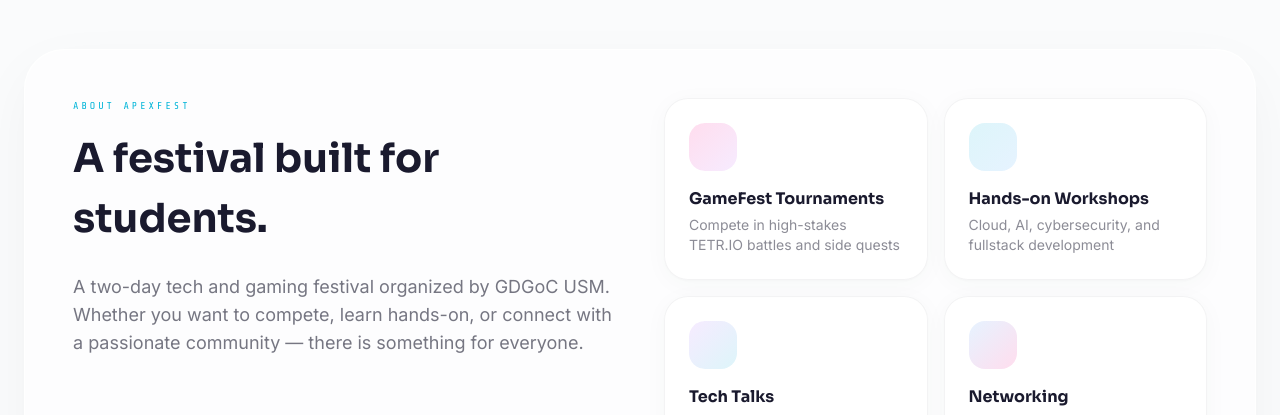
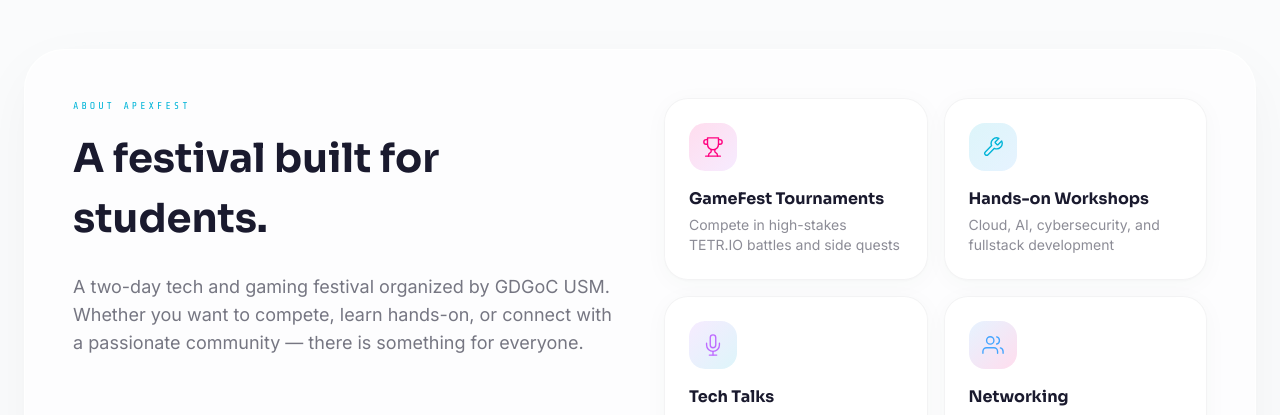
Before and after one commit to Csyeoh/apexfest, a React (Vite) app: page / in a window 1280 px wide. Shown: the part 1420-1835 px from the top of the page. Built offline with nearby package versions, Linux system fonts and the light colour scheme; no server answers.

Commit message:
added icons

```diff
--- a/src/pages/Home.tsx
+++ b/src/pages/Home.tsx
@@ -16,7 +16,7 @@ import slide4 from '../assets/slideshow/img_1914.webp'
 import logoImg from '../assets/home/logo.png'
 import bg1Img from '../assets/home/bg1.png'
 import bg2Img from '../assets/home/bg2.png'
-import shadow1Img from '../assets/home/shadow1.png'
+import _shadow1Img from '../assets/home/shadow1.png'
 import shadow2Img from '../assets/home/shadow2.png'
 import geminiImg from '../assets/home/gemini.png'
 import flutterImg from '../assets/home/flutter.png'
@@ -77,7 +77,7 @@ function HeroIllustration() {
 
       {/* shadow1 — Android, lower-left area */}
       {/* <img
-        src={shadow1Img}
+        src={_shadow1Img}
         alt=""
         className="absolute select-none floating"
         style={{ left: '8%', bottom: '8%', width: '500px', zIndex: 5 }}
@@ -479,24 +479,55 @@ const aboutCards = [
     desc: 'Compete in high-stakes TETR.IO battles and side quests',
     gradient: 'linear-gradient(135deg, #ff007f22, #be6bff22)',
     accent: '#ff007f',
+    icon: (
+      <svg viewBox="0 0 24 24" fill="none" stroke="currentColor" strokeWidth="1.5" strokeLinecap="round" strokeLinejoin="round" style={{ width: 22, height: 22 }}>
+        <path d="M6 9H4.5a2.5 2.5 0 010-5H6" />
+        <path d="M18 9h1.5a2.5 2.5 0 000-5H18" />
+        <path d="M4 22h16" />
+        <path d="M10 14.66V17c0 .55-.47.98-.97 1.21C7.85 18.75 7 20 7 22" />
+        <path d="M14 14.66V17c0 .55.47.98.97 1.21C16.15 18.75 17 20 17 22" />
+        <path d="M18 2H6v7a6 6 0 1012 0V2z" />
+      </svg>
+    ),
   },
   {
     title: 'Hands-on Workshops',
     desc: 'Cloud, AI, cybersecurity, and fullstack development',
     gradient: 'linear-gradient(135deg, #00b4d822, #44a5ff22)',
     accent: '#00b4d8',
+    icon: (
+      <svg viewBox="0 0 24 24" fill="none" stroke="currentColor" strokeWidth="1.5" strokeLinecap="round" strokeLinejoin="round" style={{ width: 22, height: 22 }}>
+        <path d="M14.7 6.3a1 1 0 000 1.4l1.6 1.6a1 1 0 001.4 0l3.77-3.77a6 6 0 01-7.94 7.94l-6.91 6.91a2.12 2.12 0 01-3-3l6.91-6.91a6 6 0 017.94-7.94l-3.76 3.76z" />
+      </svg>
+    ),
   },
   {
     title: 'Tech Talks',
     desc: 'Industry speakers sharing real-world insights',
     gradient: 'linear-gradient(135deg, #be6bff22, #00b4d822)',
     accent: '#be6bff',
+    icon: (
+      <svg viewBox="0 0 24 24" fill="none" stroke="currentColor" strokeWidth="1.5" strokeLinecap="round" strokeLinejoin="round" style={{ width: 22, height: 22 }}>
+        <path d="M12 1a3 3 0 00-3 3v8a3 3 0 006 0V4a3 3 0 00-3-3z" />
+        <path d="M19 10v2a7 7 0 01-14 0v-2" />
+        <line x1="12" y1="19" x2="12" y2="23" />
+        <line x1="8" y1="23" x2="16" y2="23" />
+      </svg>
+    ),
   },
   {
     title: 'Networking',
     desc: 'Connect with peers, mentors, and industry leaders',
     gradient: 'linear-gradient(135deg, #44a5ff22, #ff007f22)',
     accent: '#44a5ff',
+    icon: (
+      <svg viewBox="0 0 24 24" fill="none" stroke="currentColor" strokeWidth="1.5" strokeLinecap="round" strokeLinejoin="round" style={{ width: 22, height: 22 }}>
+        <path d="M17 21v-2a4 4 0 00-4-4H5a4 4 0 00-4 4v2" />
+        <circle cx="9" cy="7" r="4" />
+        <path d="M23 21v-2a4 4 0 00-3-3.87" />
+        <path d="M16 3.13a4 4 0 010 7.75" />
+      </svg>
+    ),
   },
 ]
 
@@ -551,9 +582,11 @@ function AboutSection() {
                   }}
                 >
                   <div
-                    className="w-12 h-12 rounded-2xl mb-4"
-                    style={{ background: card.gradient }}
-                  />
+                    className="w-12 h-12 rounded-2xl mb-4 flex items-center justify-center"
+                    style={{ background: card.gradient, color: card.accent }}
+                  >
+                    {card.icon}
+                  </div>
                   <h3 className="font-display font-bold text-sm md:text-base mb-1" style={{ color: '#1a1a2e' }}>
                     {card.title}
                   </h3>
--- a/src/pages/TechFest.tsx
+++ b/src/pages/TechFest.tsx
@@ -347,20 +347,76 @@ interface Topic {
   number: string
   title: string
   desc?: string
+  icon: React.ReactNode
 }
+
+/* ── Standardized topic icons (20×20, 1.5px stroke, single-color) ── */
+const iconStyle = { width: 20, height: 20, color: '#00b4d8' }
+
+const IconADK = (
+  <svg viewBox="0 0 24 24" fill="none" stroke="currentColor" strokeWidth="1.5" strokeLinecap="round" strokeLinejoin="round" style={iconStyle}>
+    <path d="M12 2L2 7l10 5 10-5-10-5z" />
+    <path d="M2 17l10 5 10-5" />
+    <path d="M2 12l10 5 10-5" />
+  </svg>
+)
+
+const IconGenAI = (
+  <svg viewBox="0 0 24 24" fill="none" stroke="currentColor" strokeWidth="1.5" strokeLinecap="round" strokeLinejoin="round" style={iconStyle}>
+    <circle cx="12" cy="12" r="3" />
+    <path d="M12 1v4M12 19v4M4.22 4.22l2.83 2.83M16.95 16.95l2.83 2.83M1 12h4M19 12h4M4.22 19.78l2.83-2.83M16.95 7.05l2.83-2.83" />
+  </svg>
+)
+
+const IconCyber = (
+  <svg viewBox="0 0 24 24" fill="none" stroke="currentColor" strokeWidth="1.5" strokeLinecap="round" strokeLinejoin="round" style={iconStyle}>
+    <path d="M12 22s8-4 8-10V5l-8-3-8 3v7c0 6 8 10 8 10z" />
+  </svg>
+)
+
+const IconRapidProto = (
+  <svg viewBox="0 0 24 24" fill="none" stroke="currentColor" strokeWidth="1.5" strokeLinecap="round" strokeLinejoin="round" style={iconStyle}>
+    <polygon points="13 2 3 14 12 14 11 22 21 10 12 10 13 2" />
+  </svg>
+)
+
+const IconFullstack = (
+  <svg viewBox="0 0 24 24" fill="none" stroke="currentColor" strokeWidth="1.5" strokeLinecap="round" strokeLinejoin="round" style={iconStyle}>
+    <polyline points="16 18 22 12 16 6" />
+    <polyline points="8 6 2 12 8 18" />
+  </svg>
+)
+
+const IconML = (
+  <svg viewBox="0 0 24 24" fill="none" stroke="currentColor" strokeWidth="1.5" strokeLinecap="round" strokeLinejoin="round" style={iconStyle}>
+    <circle cx="4" cy="6" r="2" />
+    <circle cx="20" cy="6" r="2" />
+    <circle cx="12" cy="18" r="2" />
+    <line x1="6" y1="6" x2="10" y2="18" />
+    <line x1="18" y1="6" x2="14" y2="18" />
+  </svg>
+)
+
+const IconCloud = (
+  <svg viewBox="0 0 24 24" fill="none" stroke="currentColor" strokeWidth="1.5" strokeLinecap="round" strokeLinejoin="round" style={iconStyle}>
+    <path d="M18 10h-1.26A8 8 0 109 20h9a5 5 0 000-10z" />
+  </svg>
+)
 
 const speakerTopics: Topic[] = [
   {
     number: 'S1',
     title: 'Building ADK with Skills and Tools',
     desc: "Agent Development Kit (ADK)'s SkillToolset enables agents to load domain expertise on demand. With the right skill configuration, your agent can generate entirely new expertise at runtime. In this session, you will first discover how to initialise a new ADK agent project and compose a robust system prompt using structured builder. Next, you will learn adding tools and dynamically load skills into the agent's toolset. After that, you will learn testing the agent's execution locally.",
+    icon: IconADK,
   },
-  { number: 'S2', title: 'Generative AI & Machine Learning' },
-  { number: 'S3', title: 'Cybersecurity' },
+  { number: 'S2', title: 'Generative AI & Machine Learning', icon: IconGenAI },
+  { number: 'S3', title: 'Cybersecurity', icon: IconCyber },
   {
     number: 'S4',
     title: 'Rapid Prototyping with AI Studio',
     desc: 'This is an introductory session aims to empower anyone, with or without technical background, to build and deploy an application in less than 30 minutes. If you are not building and shipping application yet, don\'t miss out!',
+    icon: IconRapidProto,
   },
 ]
 
@@ -369,60 +425,33 @@ const boothTopics: Topic[] = [
     number: 'B1',
     title: 'Fullstack Development',
     desc: 'An introductory session that guides participants through the fundamentals of Full Stack Development using Firebase Studio. Learn how modern web applications are built and deployed through a simple hands-on development workflow.',
+    icon: IconFullstack,
   },
   {
     number: 'B2',
     title: 'Machine Learning',
     desc: 'A beginner-friendly introduction to Machine Learning with TensorFlow, covering neural networks, AI model training, and real-world applications of intelligent systems in modern technology.',
+    icon: IconML,
   },
   {
     number: 'B3',
     title: 'Generative AI',
     desc: 'Discover how Generative AI can be integrated into modern applications to create smarter, more personalized user experiences through intelligent recommendations, automation, and multi-agent systems.',
+    icon: IconGenAI,
   },
   {
     number: 'B4',
     title: 'Cloud Computing',
     desc: 'Explore how autonomous AI agents are built using modern cloud technologies, tool integrations, and AI workflows. This session introduces the fundamentals of agentic AI development and deployment in real-world applications.',
+    icon: IconCloud,
   },
   {
     number: 'B5',
     title: 'Cybersecurity',
     desc: 'Test your cybersecurity skills through interactive hacking challenges, phishing simulations, and Mini-CTF activities designed to introduce real-world digital security concepts in a fun and engaging way.',
+    icon: IconCyber,
   },
 ]
-
-function TopicItem({ topic, delay }: { topic: Topic; delay: number }) {
-  return (
-    <RevealOnScroll direction="left" delay={delay}>
-      <div
-        className="flex items-center gap-5 py-4 px-5 transition-all duration-200 cursor-default"
-        style={{
-          borderLeft: '2px solid rgba(0,180,216,0.2)',
-          backgroundColor: 'rgba(0,180,216,0.02)',
-        }}
-        onMouseEnter={(e) => {
-          e.currentTarget.style.borderLeftColor = '#00b4d8'
-          e.currentTarget.style.backgroundColor = 'rgba(0,180,216,0.06)'
-        }}
-        onMouseLeave={(e) => {
-          e.currentTarget.style.borderLeftColor = 'rgba(0,180,216,0.2)'
-          e.currentTarget.style.backgroundColor = 'rgba(0,180,216,0.02)'
-        }}
-      >
-        <span
-          className="font-mono text-techfest flex-shrink-0"
-          style={{ fontSize: '13px', letterSpacing: '2px' }}
-        >
-          {topic.number}
-        </span>
-        <span className="font-body text-text-base text-lg">
-          {topic.title}
-        </span>
-      </div>
-    </RevealOnScroll>
-  )
-}
 
 function BoothAccordion({ topic, delay, isOpen, onToggle }: { topic: Topic; delay: number; isOpen: boolean; onToggle: () => void }) {
 
@@ -441,10 +470,10 @@ function BoothAccordion({ topic, delay, isOpen, onToggle }: { topic: Topic; dela
           className="w-full py-5 px-5 text-left flex items-center gap-4 group focus:outline-none cursor-pointer transition-colors duration-150"
         >
           <span
-            className="font-mono text-techfest flex-shrink-0"
-            style={{ fontSize: '11px', letterSpacing: '2px' }}
+            className="flex-shrink-0 flex items-center justify-center"
+            style={{ opacity: isOpen ? 1 : 0.6, transition: 'opacity 0.2s' }}
           >
-            {topic.number}
+            {topic.icon}
           </span>
           <span
             className="font-display font-medium text-base md:text-lg tracking-wide flex-1 transition-colors duration-200"
```
